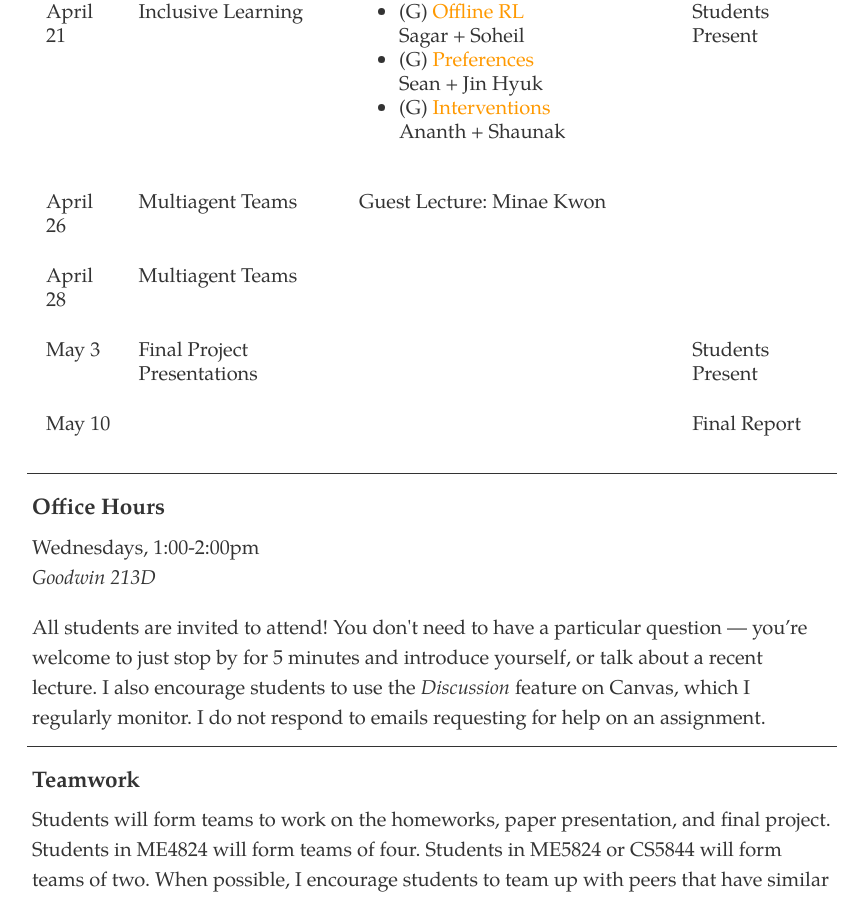
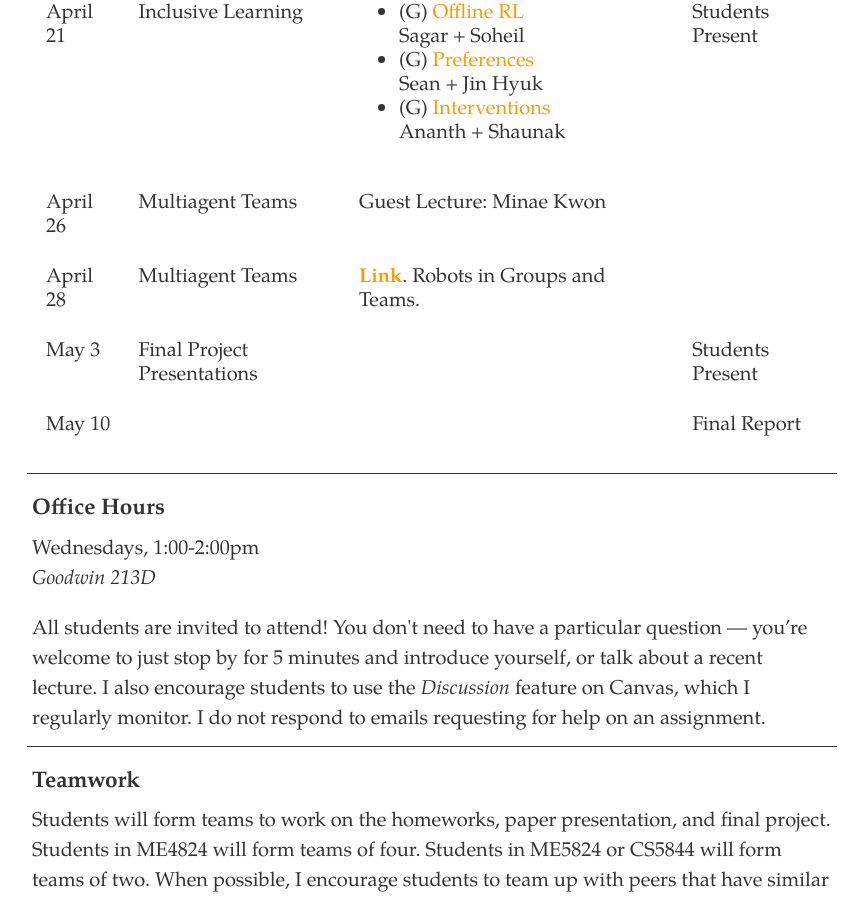
Before and after one commit to dylan-losey/dylan-losey.github.io, a Jekyll site: the page built from me5824-spring22.html, in a window 1280 px wide and 900 px high, scrolled down 4343 px. Shown: the whole window, without its empty margins (208-1069 px from the left). Built offline with Jekyll 4.4.1, drawn with Linux system fonts in a browser that asks for light colours; nearby versions of some CDN libraries.

Commit message:
one paper

```diff
--- a/me5824-spring22.html
+++ b/me5824-spring22.html
@@ -384,7 +384,10 @@
     <tr>
       <td>April 28</td>
       <td>Multiagent Teams</td>
-      <td></td>
+      <td>
+        <b><a class="link" href="{{ site.baseurl }} /pdfs/me5824/jung_teams2020.pdf">Link</a></b>.
+        Robots in Groups and Teams.
+      </td>
       <td></td>
     </tr>
     <tr>
```
